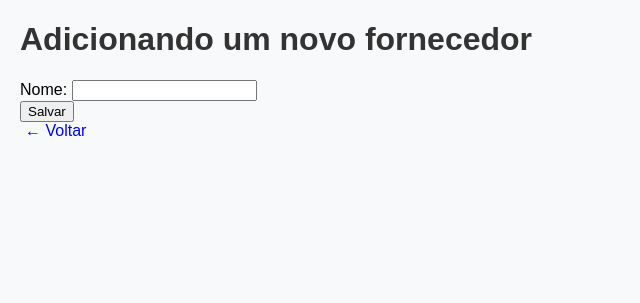
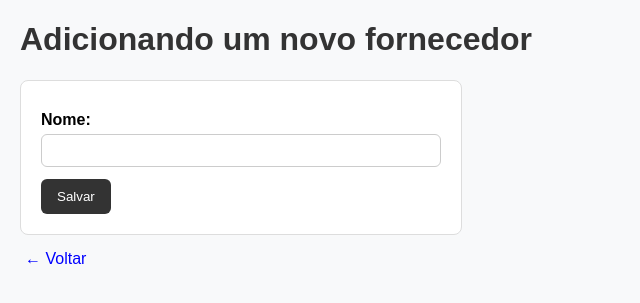
Before and after one commit to tiago-fullstack2025/flybynight-gerenciamento, a PHP site: page /fornecedores/inserir.php in a window 1280 px wide. Shown: the top 303 px of the page, without its empty margins (0-640 px from the left). Run offline with PHP 8.4, Linux system fonts and the light colour scheme.

Commit message:
Adiciona estilos ao formulario

```diff
--- a/css/estilos.css
+++ b/css/estilos.css
@@ -29,3 +29,42 @@ th, td {
 }
 
 th { background-color: #e9ecef;}
+
+form {
+    background-color: white;
+    padding: 20px;
+    margin-top: 15px;
+    margin-bottom: 15px;
+    border: 1px solid #ddd;
+    border-radius: 8px;
+    width: 400px;
+}
+
+label {
+    font-weight: bold;
+    display: block;
+    margin-top: 10px;
+    margin-bottom: 5px;
+}
+
+input {
+    width: 100%;
+    padding: 8px;
+    box-sizing: border-box;
+    border: 1px solid #ccc;
+    border-radius: 6px;
+    margin-bottom: 12px;
+}
+
+button {
+    background-color: #333;
+    color: white;
+    border: none;
+    padding: 10px 16px;
+    border-radius: 6px;
+    cursor: pointer;
+}
+
+button:hover, button:focus {
+    background-color: #222;
+}
```
